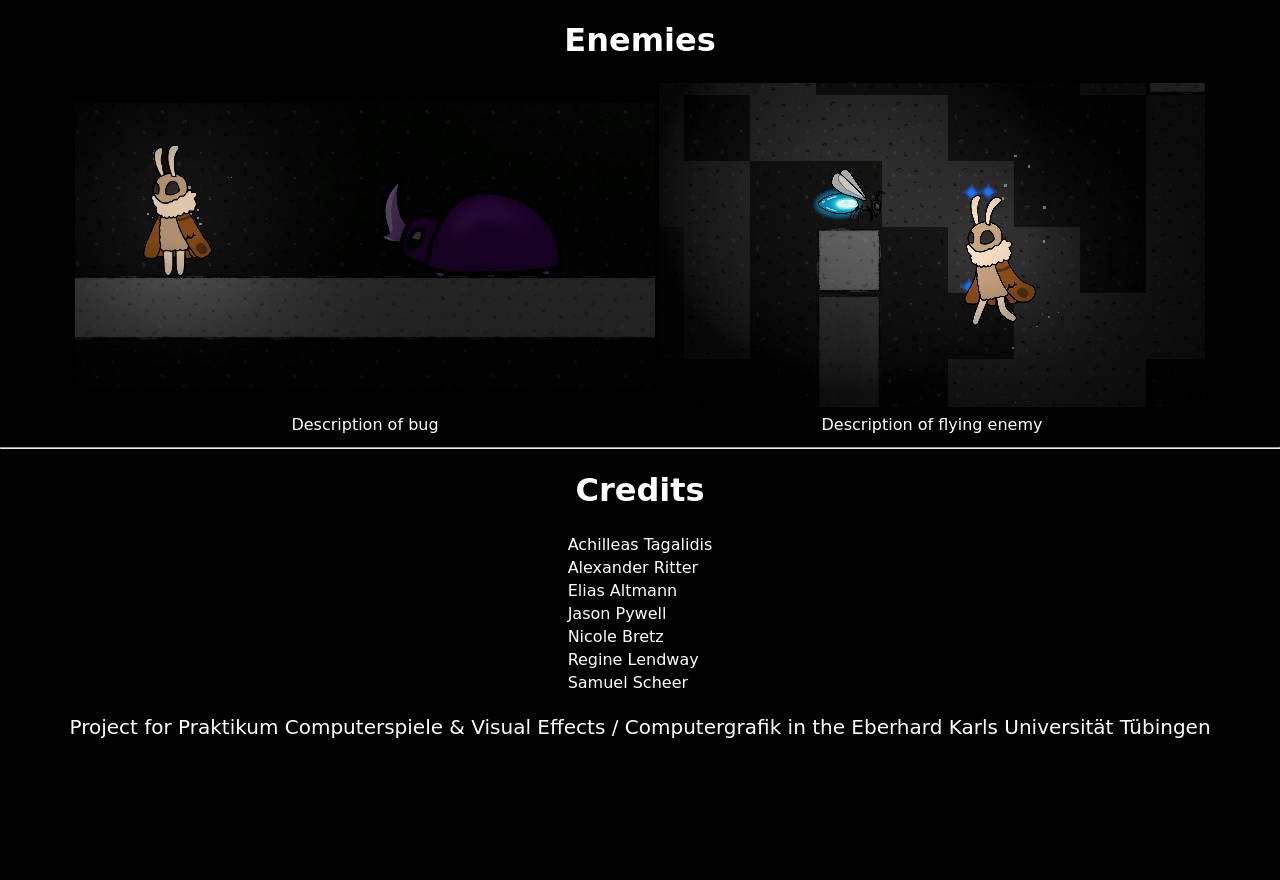
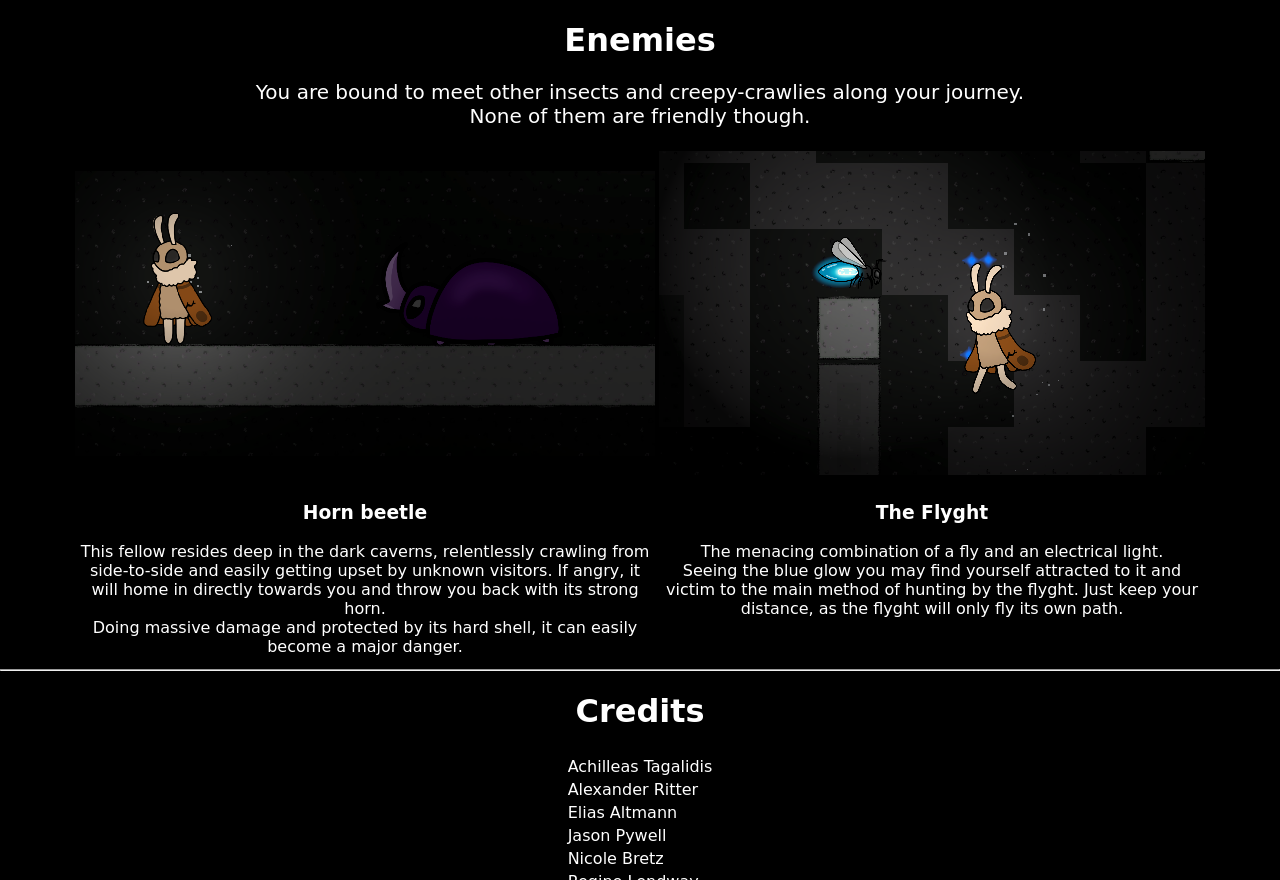
Before and after one commit to tagaliac/A_Moth-s_Tale, a plain HTML site: page enemies.html in a window 1280 px wide. Shown: the part 955-1835 px from the top of the page. Before the commit the page ends 1714 px from the top, so only its background shows below. Drawn offline with Linux system fonts and the light colour scheme; a web font is replaced by a local one.

Commit message:
Describe enemies horn beetle and flyght

```diff
--- a/enemies.html
+++ b/enemies.html
@@ -87,7 +87,8 @@
 
 		<h1>Enemies</h1>
 		<p>
-
+		You are bound to meet other insects and creepy-crawlies along your journey.</br>
+		None of them are friendly though.
 		</p>
 		<table style="width:80%" id="lights">
 			<tr align="center">
@@ -96,11 +97,20 @@
 			</tr>
 			<tr style="font-family: cursive; vertical-align:top" align="center">
 				<td style="width:50%">
-					Description of bug
-				</td><!-- yellow light text-->
+					<h3>Horn beetle</h3>
+					This fellow resides deep in the dark caverns, relentlessly crawling from side-to-side
+					and easily getting upset by unknown visitors.
+					If angry, it will home in directly towards you and throw you back with its strong horn.<br>
+					Doing massive damage and protected by its hard shell, it can easily become a major danger.
+				</td>
 				<td style="width:50%">
-					Description of flying enemy
-				</td><!-- red light text-->
+					<h3>The Flyght</h3>
+					The menacing combination of a fly and an electrical light.
+					<br>
+                    Seeing the blue glow you may find yourself attracted to it
+                    and victim to the main method of hunting by the flyght.
+                    Just keep your distance, as the flyght will only fly its own path.
+				</td>
 			</tr>
 			<tr align="center">
 			</tr>
```
